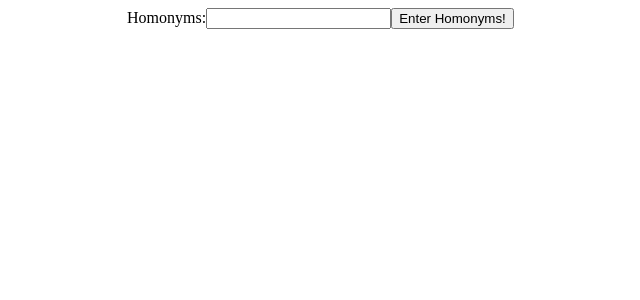
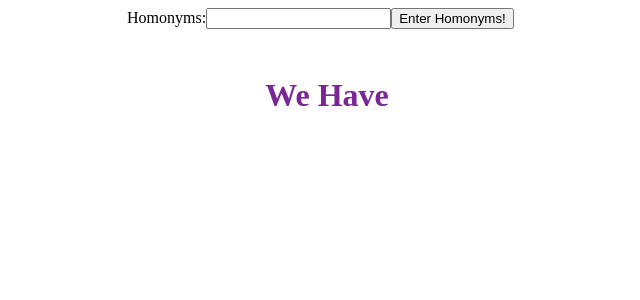
Before and after one commit to ttreit/mvp, a React app: page / in a window 1280 px wide. Shown: the top 300 px of the page, without its empty margins (313-953 px from the left). Built offline with nearby package versions, Linux system fonts and the light colour scheme.

Commit message:
Update look of page

```diff
--- a/public/App.css
+++ b/public/App.css
@@ -1,7 +1,11 @@
-.heading {
+#listHeading {
   margin: 1rem;
-  font-family: Arial, Helvetica, sans-serif;
+  text-align: center;
   color: rgb(121, 39, 148);
+  padding-top: 2rem;
+  }
+
+#list {
   text-align: center;
 }
 
--- a/src/App.jsx
+++ b/src/App.jsx
@@ -30,26 +30,20 @@ class App extends Component {
 
   render() {
   return (
-    <form onSubmit={this.handleSubmit}>
+    <div>
+      <form onSubmit={this.handleSubmit}>
       <label>
         Homonyms:
         <input type='string' value={this.state.inputText} onChange={this.handleChange} />
       </label>
       <input type='submit' value='Enter Homonyms!' />
     </form>
+      <h1 id='listHeading'>We Have</h1>
+      <div id='list'>
+      </div>
+    </div>
   );
 }
-
-
-
-  // render() {
-  //   return(
-  //     <div className='heading'>
-  //       <h1>Homonym Tracker</h1>
-  //       <SubmissionForm />
-  //     </div>
-  //   );
-  // }
 }
 
 export default App;
```
